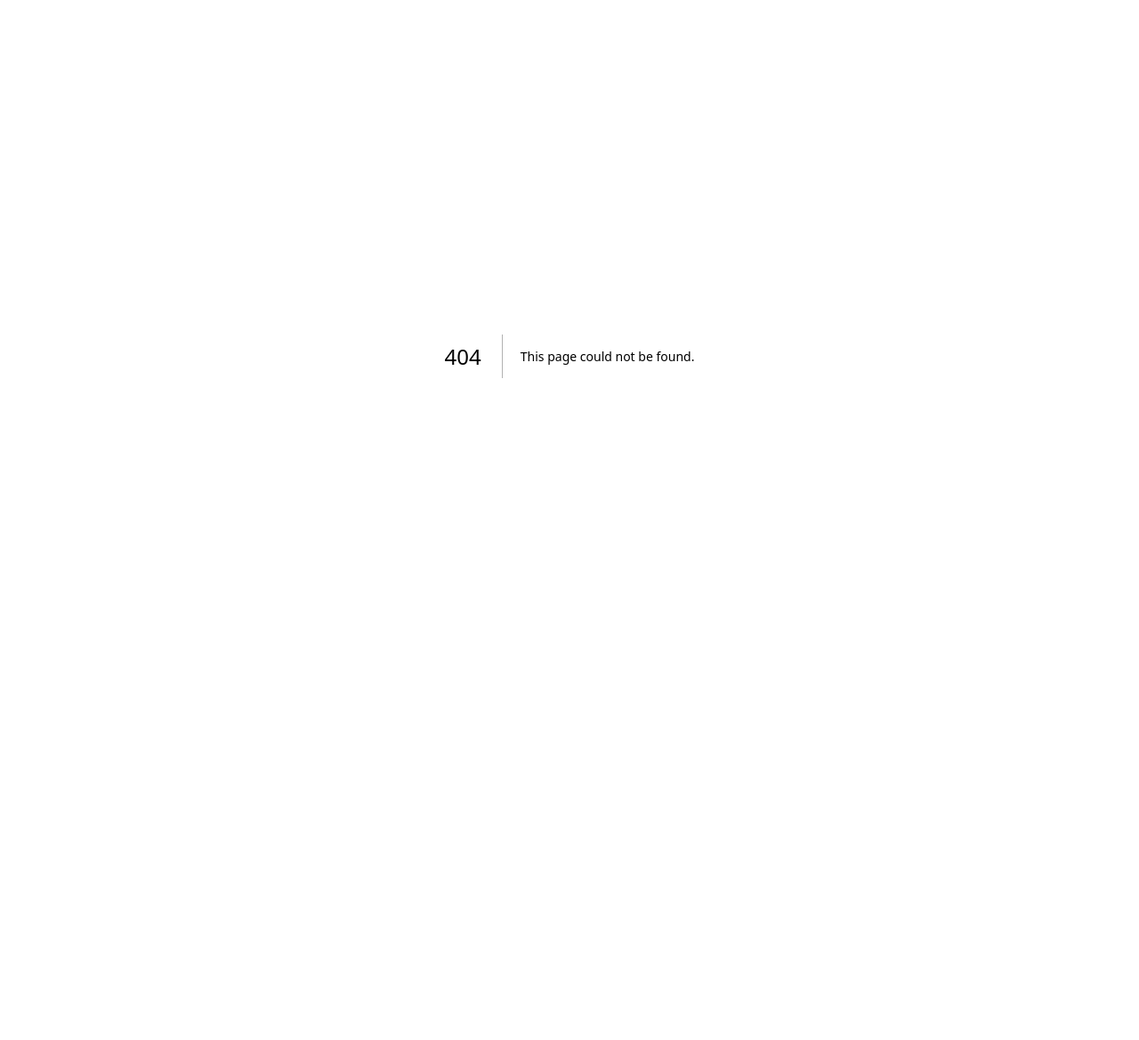
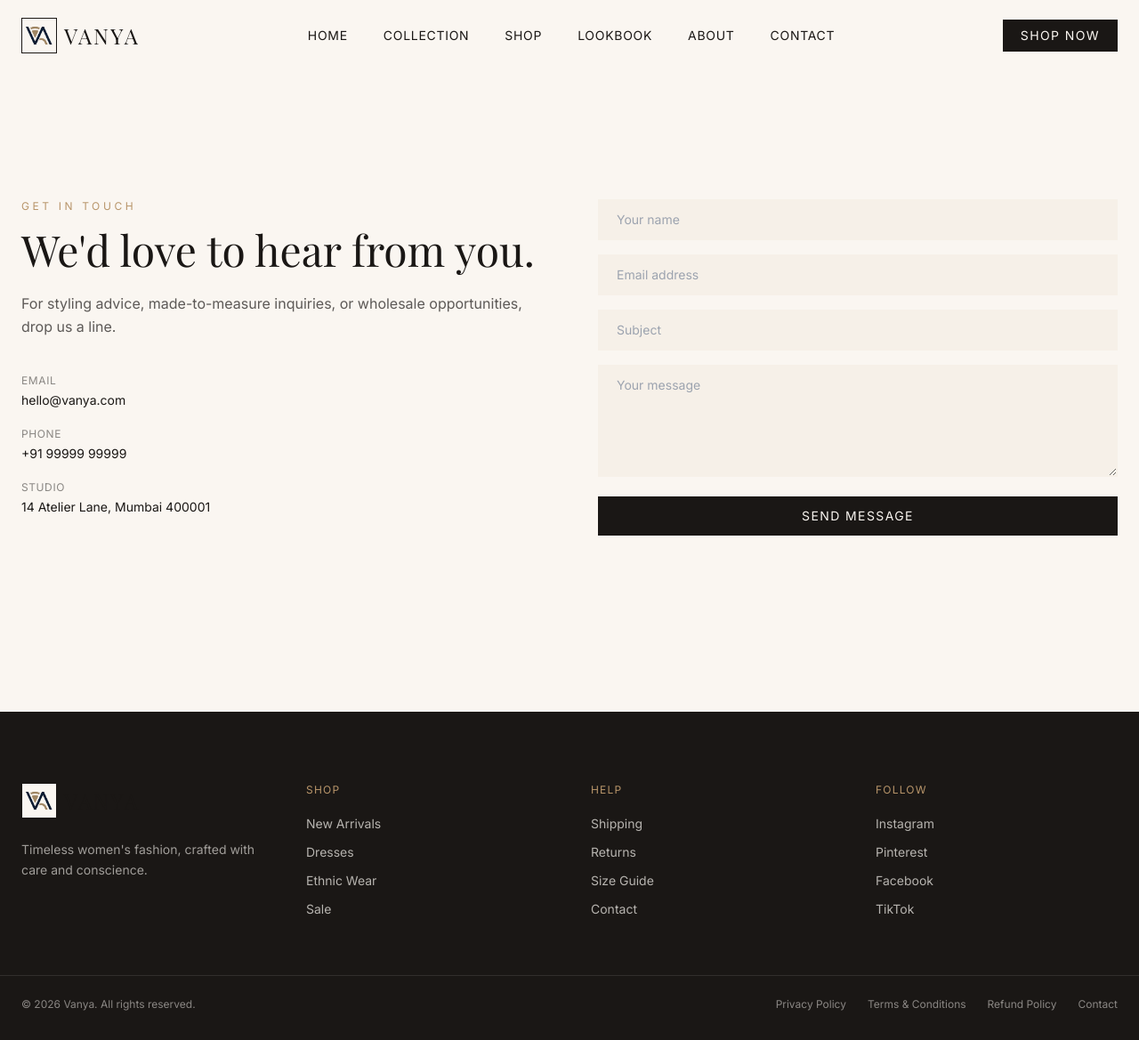
Before and after one commit to Rupanshu5oni/Vanya, a Next.js app: page /contact in a window 1280 px wide. Before the commit this address had no page. Shown: the whole page at 89% size. Before the commit the page ends 800 px from the top, so only its background shows below. Built offline with nearby package versions, Linux system fonts and the light colour scheme.

Commit message:
Create a New Pages

```diff
--- a/components/Footer.js
+++ b/components/Footer.js
@@ -1,43 +1,142 @@
 import Logo from './Logo';
+
 export default function Footer() {
   return (
-    <footer className="bg-ink text-cream pt-20 pb-8">
-      <div className="max-w-7xl mx-auto px-6 grid md:grid-cols-4 gap-12 mb-16">
+    <footer className="bg-ink text-cream pt-16 md:pt-20 pb-8">
+      <div className="max-w-7xl mx-auto px-6 grid grid-cols-2 md:grid-cols-4 gap-8 md:gap-12 mb-12 md:mb-16">
+
+        {/* Brand */}
+        <div className="col-span-2 md:col-span-1">
+          <Logo />
+          <p className="text-cream/60 text-sm mt-6 leading-relaxed max-w-xs">
+            Timeless women's fashion, crafted with care and conscience.
+          </p>
+        </div>
+
+        {/* Shop */}
         <div>
-          <Logo  />
-          <p className="text-cream/60 text-sm mt-6 leading-relaxed">Timeless women's fashion, crafted with care and conscience.</p>
-        </div>
-        <div>
-          <p className="text-xs uppercase tracking-widest text-gold mb-5">Shop</p>
+          <p className="text-xs uppercase tracking-widest text-gold mb-5">
+            Shop
+          </p>
           <ul className="space-y-3 text-sm text-cream/70">
-            <li><a href="#" className="hover:text-cream">New Arrivals</a></li>
-            <li><a href="#" className="hover:text-cream">Dresses</a></li>
-            <li><a href="#" className="hover:text-cream">Ethnic Wear</a></li>
-            <li><a href="#" className="hover:text-cream">Sale</a></li>
+            <li>
+              <a href="#" className="hover:text-cream transition-colors">
+                New Arrivals
+              </a>
+            </li>
+            <li>
+              <a href="#" className="hover:text-cream transition-colors">
+                Dresses
+              </a>
+            </li>
+            <li>
+              <a href="#" className="hover:text-cream transition-colors">
+                Ethnic Wear
+              </a>
+            </li>
+            <li>
+              <a href="#" className="hover:text-cream transition-colors">
+                Sale
+              </a>
+            </li>
           </ul>
         </div>
+
+        {/* Help */}
         <div>
-          <p className="text-xs uppercase tracking-widest text-gold mb-5">Help</p>
+          <p className="text-xs uppercase tracking-widest text-gold mb-5">
+            Help
+          </p>
           <ul className="space-y-3 text-sm text-cream/70">
-            <li><a href="#" className="hover:text-cream">Shipping</a></li>
-            <li><a href="#" className="hover:text-cream">Returns</a></li>
-            <li><a href="#" className="hover:text-cream">Size Guide</a></li>
-            <li><a href="#contact" className="hover:text-cream">Contact</a></li>
+            <li>
+              <a href="#" className="hover:text-cream transition-colors">
+                Shipping
+              </a>
+            </li>
+            <li>
+              <a href="#" className="hover:text-cream transition-colors">
+                Returns
+              </a>
+            </li>
+            <li>
+              <a href="#" className="hover:text-cream transition-colors">
+                Size Guide
+              </a>
+            </li>
+            <li>
+            <a href="/contact" className="hover:text-cream transition-colors">
+              Contact
+            </a>
+          </li>
           </ul>
         </div>
+
+        {/* Follow */}
         <div>
-          <p className="text-xs uppercase tracking-widest text-gold mb-5">Follow</p>
+          <p className="text-xs uppercase tracking-widest text-gold mb-5">
+            Follow
+          </p>
           <ul className="space-y-3 text-sm text-cream/70">
-            <li><a href="#" className="hover:text-cream">Instagram</a></li>
-            <li><a href="#" className="hover:text-cream">Pinterest</a></li>
-            <li><a href="#" className="hover:text-cream">Facebook</a></li>
-            <li><a href="#" className="hover:text-cream">TikTok</a></li>
+            <li>
+              <a href="#" className="hover:text-cream transition-colors">
+                Instagram
+              </a>
+            </li>
+            <li>
+              <a href="#" className="hover:text-cream transition-colors">
+                Pinterest
+              </a>
+            </li>
+            <li>
+              <a href="#" className="hover:text-cream transition-colors">
+                Facebook
+              </a>
+            </li>
+            <li>
+              <a href="#" className="hover:text-cream transition-colors">
+                TikTok
+              </a>
+            </li>
           </ul>
         </div>
       </div>
-      <div className="max-w-7xl mx-auto px-6 pt-8 border-t border-cream/10 flex flex-wrap justify-between gap-4 text-xs text-cream/50">
-        <p>© {new Date().getFullYear()} Vanya. All rights reserved.</p>
-        <div className="flex gap-6"><a href="#" className="hover:text-cream">Privacy</a><a href="#" className="hover:text-cream">Terms</a></div>
+
+      {/* Bottom Bar */}
+      <div className="max-w-7xl mx-auto px-6 pt-6 border-t border-cream/10 flex flex-col md:flex-row items-center justify-between gap-4 text-xs text-cream/50">
+
+        <p className="text-center md:text-left">
+          © {new Date().getFullYear()} Vanya. All rights reserved.
+        </p>
+
+       <div className="flex flex-wrap justify-center gap-6">
+  <a
+    href="/privacy-policy"
+    className="hover:text-cream transition-colors"
+  >
+    Privacy Policy
+  </a>
+
+  <a
+    href="/terms-and-conditions"
+    className="hover:text-cream transition-colors"
+  >
+    Terms & Conditions
+  </a>
+
+  <a
+    href="/refund-policy"
+    className="hover:text-cream transition-colors"
+  >
+    Refund Policy
+  </a>
+
+  <a
+    href="/contact"
+    className="hover:text-cream transition-colors"
+  >
+    Contact
+  </a>
+</div>
       </div>
     </footer>
   );
--- a/components/Header.js
+++ b/components/Header.js
@@ -1,44 +1,155 @@
 import { useEffect, useState } from 'react';
+import Logo from './Logo';
+
 const links = [
-  { href: '#collection', label: 'Collection' },
-  { href: '#categories', label: 'Shop' },
-  { href: '#lookbook', label: 'Lookbook' },
-  { href: '#about', label: 'About' },
-  { href: '#contact', label: 'Contact' }
+  { href: '/', label: 'Home' },
+  { href: '/#collection', label: 'Collection' },
+  { href: '/#categories', label: 'Shop' },
+  { href: '/#lookbook', label: 'Lookbook' },
+  { href: '/#about', label: 'About' },
+  { href: '/contact', label: 'Contact' }
 ];
-import Logo from './Logo';
+
 export default function Header() {
   const [open, setOpen] = useState(false);
   const [scrolled, setScrolled] = useState(false);
+
   useEffect(() => {
     const onScroll = () => setScrolled(window.scrollY > 20);
+
     window.addEventListener('scroll', onScroll);
+
     return () => window.removeEventListener('scroll', onScroll);
   }, []);
+
+  useEffect(() => {
+    document.body.style.overflow = open ? 'hidden' : 'auto';
+
+    return () => {
+      document.body.style.overflow = 'auto';
+    };
+  }, [open]);
+
   return (
-    <header id="top" className={`fixed top-0 inset-x-0 z-50 transition-all duration-500 ${scrolled ? 'bg-cream/95 backdrop-blur shadow-sm py-3' : 'bg-transparent py-5'}`}>
+    <header
+      className={`fixed top-0 inset-x-0 z-50 ${
+    open
+      ? 'bg-cream py-3'
+      : scrolled
+      ? 'bg-cream/95 backdrop-blur shadow-sm py-3'
+      : 'bg-transparent py-5'
+  }`}
+    >
       <div className="max-w-7xl mx-auto px-6 flex items-center justify-between">
         <Logo />
+
+        {/* Desktop Menu */}
         <nav className="hidden md:flex items-center gap-10">
-          {links.map(l => (
-            <a key={l.href} href={l.href} className="text-sm tracking-wider uppercase text-ink hover:text-rose transition-colors">{l.label}</a>
+          {links.map((l) => (
+            <a
+              key={l.href}
+              href={l.href}
+              className="text-sm tracking-wider uppercase text-ink hover:text-rose transition-colors"
+            >
+              {l.label}
+            </a>
           ))}
         </nav>
-        <a href="#newsletter" className="hidden md:inline-flex btn-primary !py-2 !px-5 text-xs">Shop Now</a>
-        <button onClick={() => setOpen(!open)} className="md:hidden text-ink" aria-label="Menu">
-          <svg width="28" height="28" fill="none" stroke="currentColor" strokeWidth="1.5" viewBox="0 0 24 24"><path d="M4 6h16M4 12h16M4 18h16"/></svg>
+
+        <a
+          href="#newsletter"
+          className="hidden md:inline-flex btn-primary !py-2 !px-5 text-xs"
+        >
+          Shop Now
+        </a>
+
+        {/* Mobile Menu Button */}
+        <button
+          onClick={() => setOpen(!open)}
+          className="md:hidden text-ink transition-transform duration-300 hover:scale-110"
+          aria-label="Menu"
+        >
+          <svg
+            width="28"
+            height="28"
+            fill="none"
+            stroke="currentColor"
+            strokeWidth="1.5"
+            viewBox="0 0 24 24"
+          >
+            <path d="M4 6h16M4 12h16M4 18h16" />
+          </svg>
         </button>
       </div>
-      {open && (
-        <div className="md:hidden bg-cream border-t border-sand">
-          <div className="px-6 py-4 flex flex-col gap-4">
-            {links.map(l => (
-              <a key={l.href} onClick={() => setOpen(false)} href={l.href} className="text-sm tracking-wider uppercase text-ink">{l.label}</a>
+
+      {/* Mobile Fullscreen Menu */}
+      <div
+        className={`fixed inset-0 z-[60] bg-cream/95 backdrop-blur-md md:hidden transition-all duration-500 ease-in-out ${
+          open
+            ? 'opacity-100 translate-x-0'
+            : 'opacity-0 translate-x-full pointer-events-none'
+        }`}
+      >
+        {/* Top Bar */}
+        <div className="flex items-center justify-between px-6 py-5 border-b border-sand">
+          <Logo />
+
+          <button
+            onClick={() => setOpen(false)}
+            className="text-ink transition-transform duration-300 hover:rotate-90"
+            aria-label="Close Menu"
+          >
+            <svg
+              width="28"
+              height="28"
+              fill="none"
+              stroke="currentColor"
+              strokeWidth="1.5"
+              viewBox="0 0 24 24"
+            >
+              <path d="M6 6L18 18M18 6L6 18" />
+            </svg>
+          </button>
+        </div>
+
+        {/* Navigation */}
+        <div className="px-8 pt-24 pb-12 flex flex-col">
+          <nav className="flex flex-col gap-8">
+            {links.map((l, index) => (
+              <a
+                key={l.href}
+                href={l.href}
+                onClick={() => setOpen(false)}
+                className={`text-2xl uppercase tracking-widest text-ink font-light transition-all duration-700 ${
+                  open
+                    ? 'opacity-100 translate-y-0'
+                    : 'opacity-0 translate-y-4'
+                }`}
+                style={{
+                  transitionDelay: `${index * 100}ms`
+                }}
+              >
+                {l.label}
+              </a>
             ))}
-            <a href="#newsletter" onClick={() => setOpen(false)} className="btn-primary !py-2 text-xs w-full">Shop Now</a>
-          </div>
+          </nav>
+
+          <a
+            href="#newsletter"
+            onClick={() => setOpen(false)}
+            className={`btn-primary mt-12 text-center transition-all duration-700 ${
+              open
+                ? 'opacity-100 translate-y-0'
+                : 'opacity-0 translate-y-4'
+            }`}
+            style={{
+              transitionDelay: '500ms'
+            }}
+          >
+            Shop Now
+          </a>
         </div>
-      )}
+      </div>
     </header>
   );
 }
--- a/components/Logo.js
+++ b/components/Logo.js
@@ -1,12 +1,29 @@
+import Link from 'next/link';
+
 export default function Logo({ dark = false }) {
   return (
-    <a href="#top" className="flex items-center gap-2 group">
-      <span className={`w-10 h-10 flex items-center justify-center font-serif text-lg border ${dark ? 'border-cream text-cream' : 'border-ink text-ink'} group-hover:bg-rose group-hover:border-rose group-hover:text-cream transition-colors`}><img
-  src="/images/vanya-logo.png"
-  alt="Vanya Logo"
-  className="w-full h-full object-cover"
-/></span>
-      <span className={`font-serif text-2xl tracking-widest ${dark ? 'text-cream' : 'text-ink'}`}>VANYA</span>
-    </a>
+    <Link href="/" className="flex items-center gap-2 group">
+      <span
+        className={`w-10 h-10 flex items-center justify-center font-serif text-lg border ${
+          dark
+            ? 'border-cream text-cream'
+            : 'border-ink text-ink'
+        } group-hover:bg-rose group-hover:border-rose group-hover:text-cream transition-colors`}
+      >
+        <img
+          src="/images/vanya-logo.png"
+          alt="Vanya Logo"
+          className="w-full h-full object-cover"
+        />
+      </span>
+
+      <span
+        className={`font-serif text-2xl tracking-widest ${
+          dark ? 'text-cream' : 'text-ink'
+        }`}
+      >
+        VANYA
+      </span>
+    </Link>
   );
 }
--- /dev/null
+++ b/pages/contact.js
@@ -0,0 +1,17 @@
+import Header from '../components/Header';
+import Footer from '../components/Footer';
+import Contact from '../components/Contact';
+
+export default function ContactPage() {
+  return (
+    <>
+      <Header />
+
+      <main className="bg-cream min-h-screen pt-24">
+        <Contact />
+      </main>
+
+      <Footer />
+    </>
+  );
+}
--- a/pages/index.js
+++ b/pages/index.js
@@ -35,7 +35,7 @@ export default function Home() {
         <Promo />
         <FAQ />
         <Newsletter />
-        <Contact />
+
       </main>
       <Footer />
     </>
--- /dev/null
+++ b/pages/privacy-policy.js
@@ -0,0 +1,68 @@
+import Header from '../components/Header';
+import Footer from '../components/Footer';
+
+export default function PrivacyPolicy() {
+  return (
+    <>
+      <Header />
+
+      <main className="bg-cream min-h-screen pt-32 pb-20">
+        <div className="max-w-4xl mx-auto px-6">
+          <h1 className="text-4xl md:text-5xl font-light mb-4">
+            Privacy Policy
+          </h1>
+
+          <p className="text-sm text-gray-500 mb-12">
+            Last Updated: June 2026
+          </p>
+
+          <div className="space-y-10">
+            <section>
+              <h2 className="text-2xl mb-3">Information We Collect</h2>
+              <p>
+                We may collect personal information such as your name,
+                email address, phone number, and other details when you
+                contact us through our website.
+              </p>
+            </section>
+
+            <section>
+              <h2 className="text-2xl mb-3">How We Use Information</h2>
+              <p>
+                Information submitted through our website is used to
+                respond to inquiries, improve our services, and provide
+                customer support.
+              </p>
+            </section>
+
+            <section>
+              <h2 className="text-2xl mb-3">Cookies</h2>
+              <p>
+                Our website may use cookies and similar technologies to
+                improve browsing experience and website performance.
+              </p>
+            </section>
+
+            <section>
+              <h2 className="text-2xl mb-3">Data Security</h2>
+              <p>
+                We take reasonable precautions to protect your personal
+                information from unauthorized access or disclosure.
+              </p>
+            </section>
+
+            <section>
+              <h2 className="text-2xl mb-3">Contact Us</h2>
+              <p>
+                If you have any questions regarding this Privacy Policy,
+                please contact us through our Contact Page.
+              </p>
+            </section>
+          </div>
+        </div>
+      </main>
+
+      <Footer />
+    </>
+  );
+}
--- /dev/null
+++ b/pages/refund-policy.js
@@ -0,0 +1,55 @@
+import Header from '../components/Header';
+import Footer from '../components/Footer';
+
+export default function RefundPolicy() {
+  return (
+    <>
+      <Header />
+
+      <main className="bg-cream min-h-screen pt-32 pb-20">
+        <div className="max-w-3xl mx-auto px-6">
+          <h1 className="text-5xl md:text-6xl font-light mb-4">
+            Refund Policy
+          </h1>
+
+          <div className="w-20 h-px bg-gold mb-12"></div>
+
+          <div className="space-y-12">
+            <section>
+              <h2 className="text-2xl mb-3">Returns</h2>
+              <p>
+                Items may be returned within 7 days of delivery if they are
+                unused and in original condition.
+              </p>
+            </section>
+
+            <section>
+              <h2 className="text-2xl mb-3">Refunds</h2>
+              <p>
+                Once the returned item is inspected, eligible refunds will be
+                processed to the original payment method.
+              </p>
+            </section>
+
+            <section>
+              <h2 className="text-2xl mb-3">Exchanges</h2>
+              <p>
+                Exchanges may be offered based on product availability.
+              </p>
+            </section>
+
+            <section>
+              <h2 className="text-2xl mb-3">Non-Returnable Items</h2>
+              <p>
+                Certain items such as customized products may not be eligible
+                for returns or refunds.
+              </p>
+            </section>
+          </div>
+        </div>
+      </main>
+
+      <Footer />
+    </>
+  );
+}
--- /dev/null
+++ b/pages/terms-and-conditions.js
@@ -0,0 +1,55 @@
+import Header from '../components/Header';
+import Footer from '../components/Footer';
+
+export default function TermsAndConditions() {
+  return (
+    <>
+      <Header />
+
+      <main className="bg-cream min-h-screen pt-32 pb-20">
+        <div className="max-w-3xl mx-auto px-6">
+          <h1 className="text-5xl md:text-6xl font-light mb-4">
+            Terms & Conditions
+          </h1>
+
+          <div className="w-20 h-px bg-gold mb-12"></div>
+
+          <div className="space-y-12">
+            <section>
+              <h2 className="text-2xl mb-3">Website Usage</h2>
+              <p>
+                By accessing this website, you agree to use it only for lawful purposes.
+              </p>
+            </section>
+
+            <section>
+              <h2 className="text-2xl mb-3">Products & Information</h2>
+              <p>
+                We strive to ensure all product descriptions and pricing are accurate,
+                however errors may occasionally occur.
+              </p>
+            </section>
+
+            <section>
+              <h2 className="text-2xl mb-3">Intellectual Property</h2>
+              <p>
+                All website content, images, logos, and designs belong to Vanya
+                and may not be copied without permission.
+              </p>
+            </section>
+
+            <section>
+              <h2 className="text-2xl mb-3">Limitation of Liability</h2>
+              <p>
+                Vanya shall not be held liable for any damages resulting from
+                the use of this website.
+              </p>
+            </section>
+          </div>
+        </div>
+      </main>
+
+      <Footer />
+    </>
+  );
+}
```
